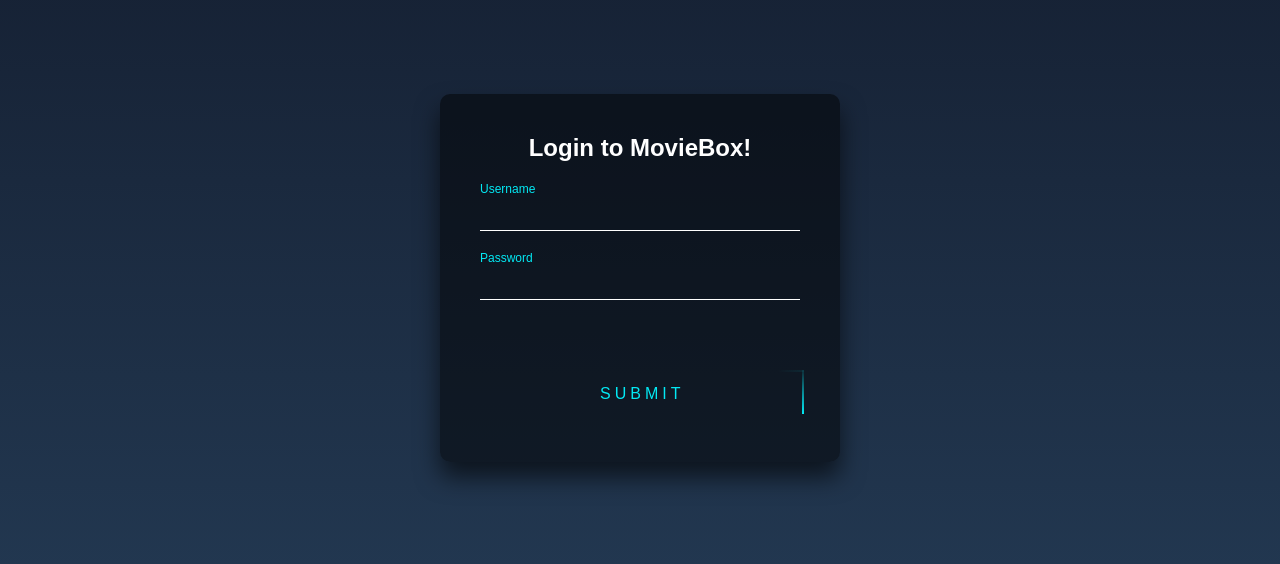
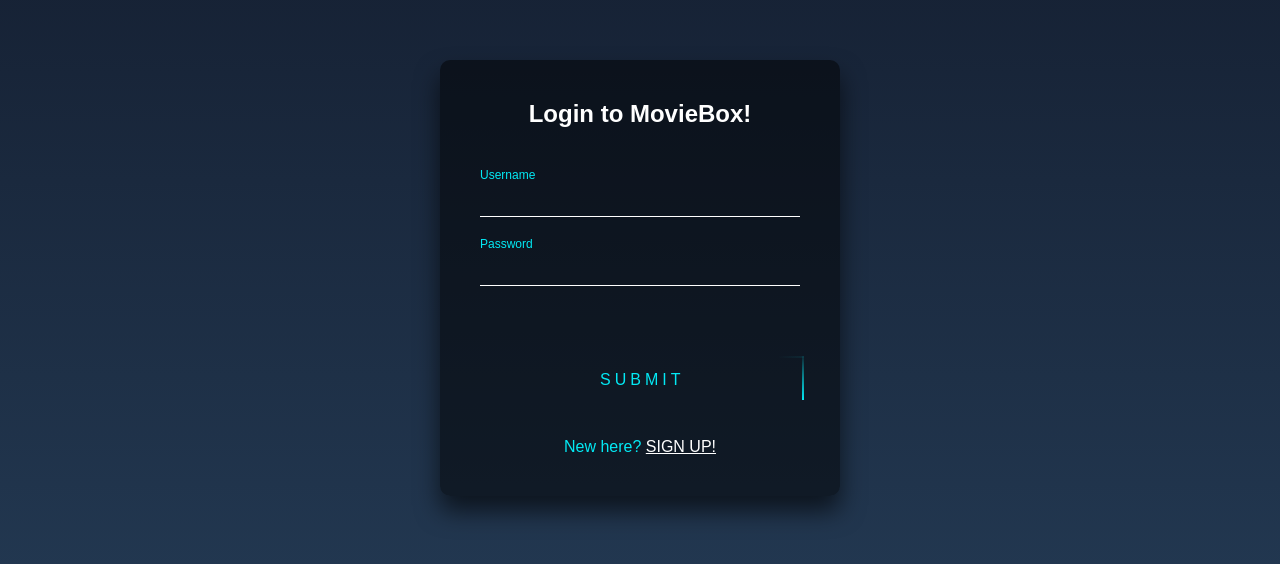
Before and after one commit to adykaaa/online-notes, a React (Create React App) app in the folder frontend/: page / in a window 1280 px wide. Shown: the part 122-686 px from the top of the page. Built offline with nearby package versions, Linux system fonts and the light colour scheme.

Commit message:
adding sign up link

```diff
--- a/frontend/src/components/Login.jsx
+++ b/frontend/src/components/Login.jsx
@@ -18,9 +18,12 @@
       <span></span>
       <span></span>
       <span></span>
-      <button class="button">Submit</button>
+      <button class="submit-button">Submit</button>
     </a>
   </form>
+    <div class="signup">
+      New here? <a href="#">SIGN UP!</a>
+    </div>
 </div>
   );
 }
--- a/frontend/src/components/login.css
+++ b/frontend/src/components/login.css
@@ -21,8 +21,28 @@
   border-radius: 10px;
 }
 
+.login-box .signup {
+  justify-content: center;
+  position: relative;
+  padding-top: 30px;
+  text-align: center;
+  color: #03e9f4;
+}
+
+.login-box .signup a:link {
+  color: white;
+}
+
+.login-box .signup a:visited {
+  color: #03e9f4;
+}
+
+.login-box .signup:hover {
+  background: none;
+}
+
 .login-box h2 {
-  margin: 0 0 30px;
+  margin: 0 0 50px;
   padding: 0;
   color: #fff;
   text-align: center;
@@ -86,7 +106,7 @@
   display: block;
 }
 
-.login-box a button {
+.login-box a .submit-button {
   color: #03e9f4;
   font-size: 16px;
   text-decoration: none;
@@ -103,7 +123,7 @@
   outline: inherit;
 }
 
-.login-box a button:hover {
+.login-box a .submit-button:hover {
   color: #fff;
 }
 
```
